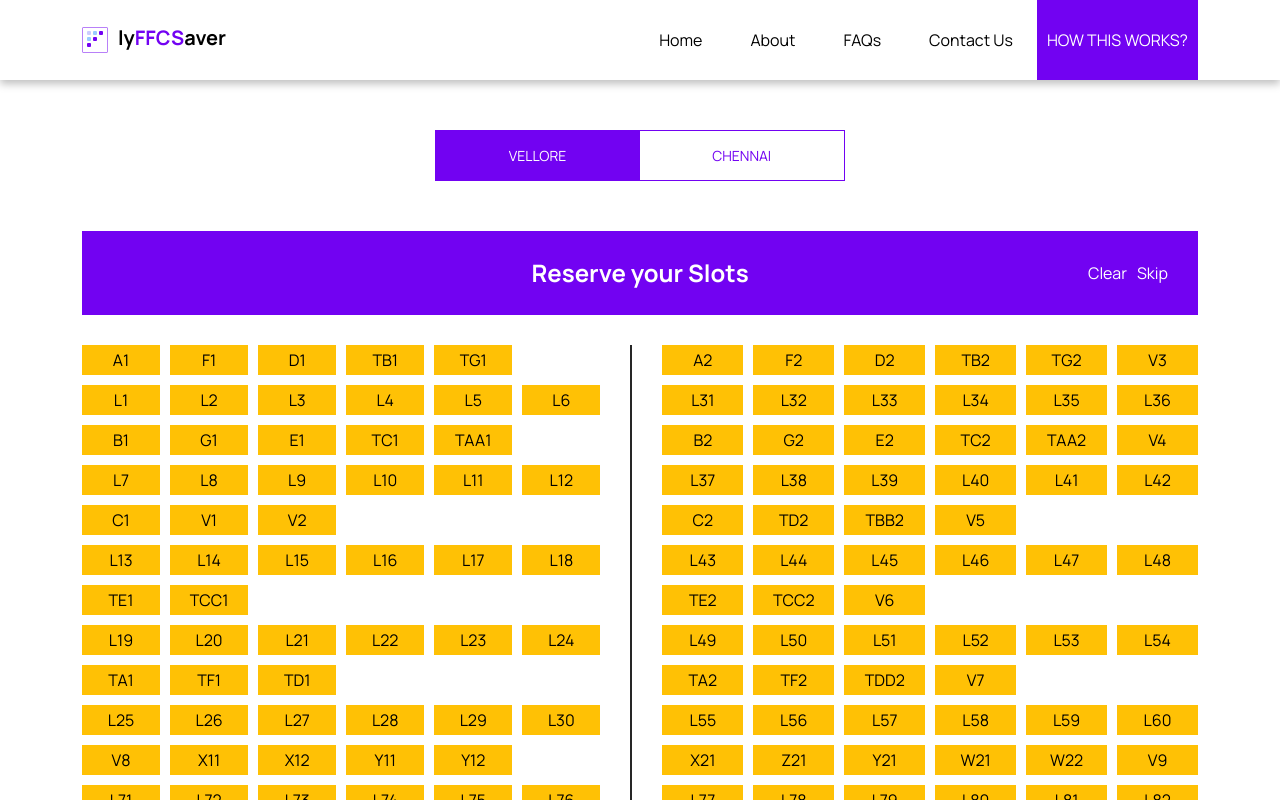
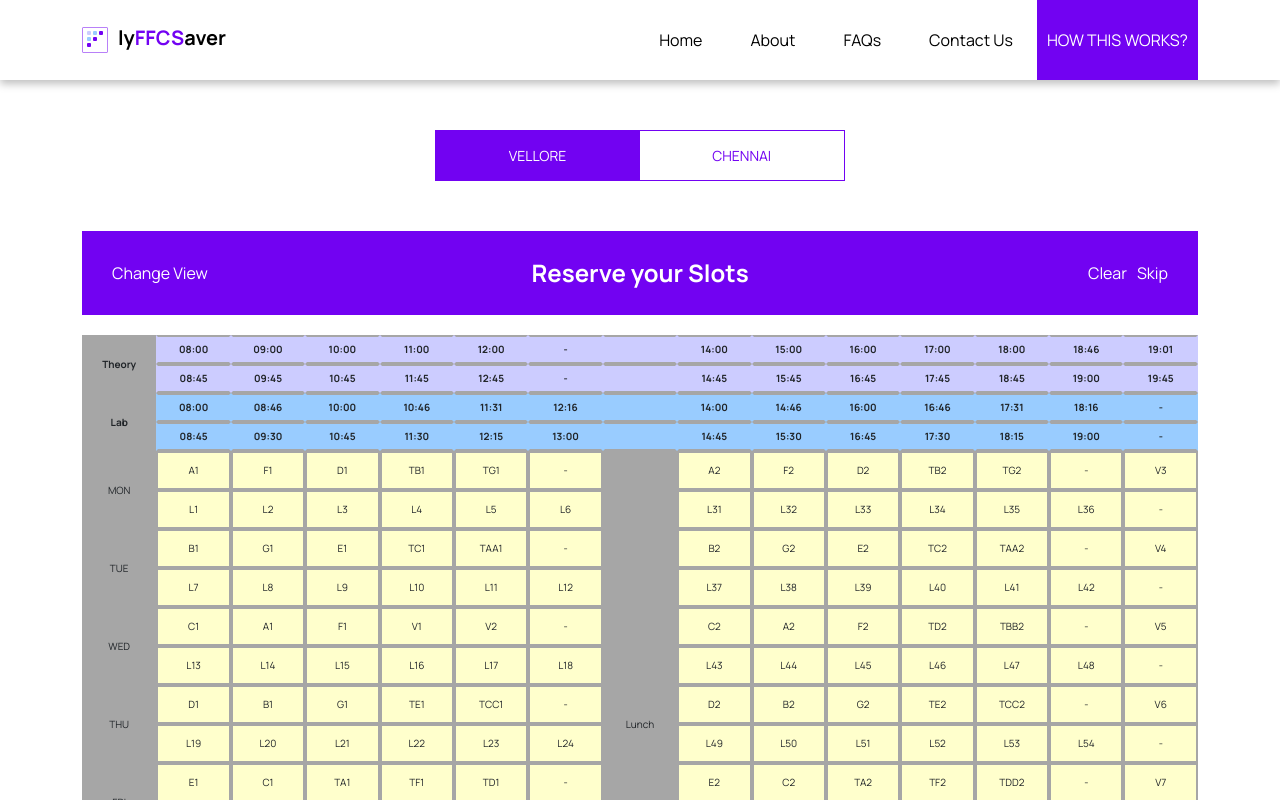
Before and after one commit to STCVIT/Lyffcsaver, a React (Create React App) app: page / in a window 1280 px wide. Shown: the top 800 px of the page. Built offline with nearby package versions, Linux system fonts and the light colour scheme.

Commit message:
Shows only one view at a time in reserve slots.

```diff
--- a/src/components/Options.js
+++ b/src/components/Options.js
@@ -15,10 +15,14 @@ const Options = ({ generateTimetables, selectSlots }) => {
   const [selectedClasses, setSelectedClasses] = useState({});
   const [currentlySelectedCourseID, setCurrentlySelectedCourseID] =
     useState("");
+  const [reserveView, setReserveView] = useState(0);
 
   useEffect(() => {
     console.log("selected class", currentlySelectedCourseID);
   }, [currentlySelectedCourseID]);
+  useEffect(() => {
+    console.log("reserve view", reserveView);
+  }, [reserveView]);
   // useEffect(() => {
   //   console.log("selected classes", selectedClasses);
   // }, [selectedClasses]);
@@ -143,6 +147,16 @@ const Options = ({ generateTimetables, selectSlots }) => {
         className={`${styles.sectionTitle} heading2`}
         id="reserve-slots-section"
       >
+        <div className={styles.left_btns}>
+          <a
+            className={`${styles.btn} body1-medium`}
+            onClick={() => {
+              setReserveView((prevReserveView) => (prevReserveView + 1) % 2);
+            }}
+          >
+            Change View
+          </a>
+        </div>
         <div className={styles.title}>Reserve your Slots</div>
         <div className={styles.btns}>
           <a
@@ -165,6 +179,7 @@ const Options = ({ generateTimetables, selectSlots }) => {
       <ReserveSlots
         reservedSlots={reservedSlots}
         toggleReserve={toggleReserve}
+        view={reserveView}
       ></ReserveSlots>
       <div
         className={`${styles.sectionTitle} heading2`}
--- a/src/components/ReserveSlots.js
+++ b/src/components/ReserveSlots.js
@@ -1,17 +1,20 @@
 import ReserveSlotsTable from "./ReserveSlotsTable";
 import ReserveSlotsBubbles from "./ReserveSlotsBubbles";
 import styles from "../css/ReserveSlots.module.css";
-const ReserveSlots = ({ reservedSlots, toggleReserve }) => {
+const ReserveSlots = ({ reservedSlots, toggleReserve, view }) => {
   return (
     <div className={styles.container}>
-      <ReserveSlotsBubbles
-        reservedSlots={reservedSlots}
-        toggleReserve={toggleReserve}
-      ></ReserveSlotsBubbles>
-      <ReserveSlotsTable
-        reservedSlots={reservedSlots}
-        toggleReserve={toggleReserve}
-      ></ReserveSlotsTable>
+      {view === 0 ? (
+        <ReserveSlotsTable
+          reservedSlots={reservedSlots}
+          toggleReserve={toggleReserve}
+        ></ReserveSlotsTable>
+      ) : (
+        <ReserveSlotsBubbles
+          reservedSlots={reservedSlots}
+          toggleReserve={toggleReserve}
+        ></ReserveSlotsBubbles>
+      )}
     </div>
   );
 };
--- a/src/css/Options.module.css
+++ b/src/css/Options.module.css
@@ -17,6 +17,16 @@
   width: 70%;
   text-align: center;
   margin: auto;
+}
+.left_btns {
+  position: absolute;
+  left: 0;
+  top: 0;
+  bottom: 0;
+  display: flex;
+  align-items: center;
+  margin-left: 30px;
+  gap: 10px;
 }
 .btns {
   position: absolute;
```
